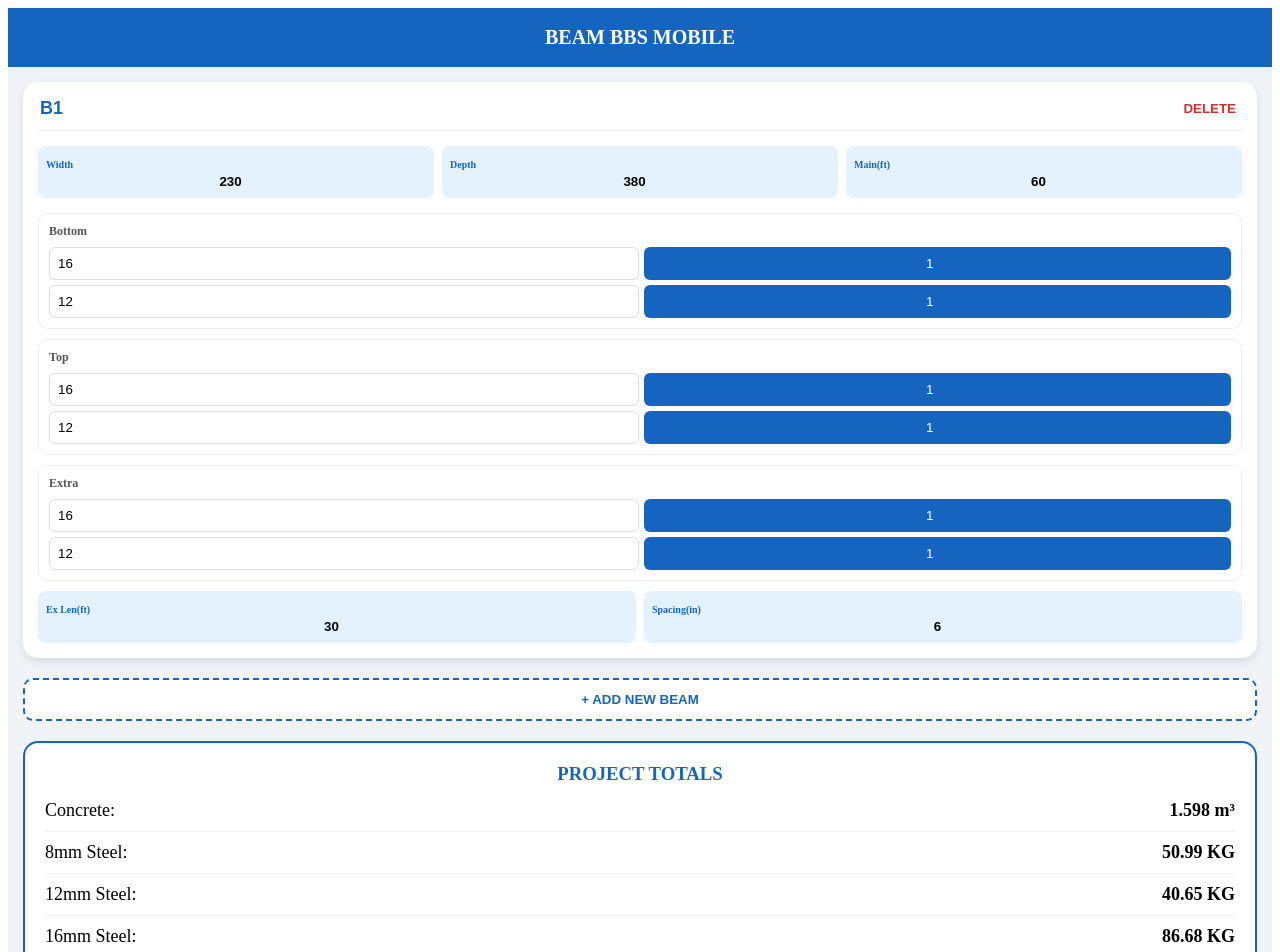
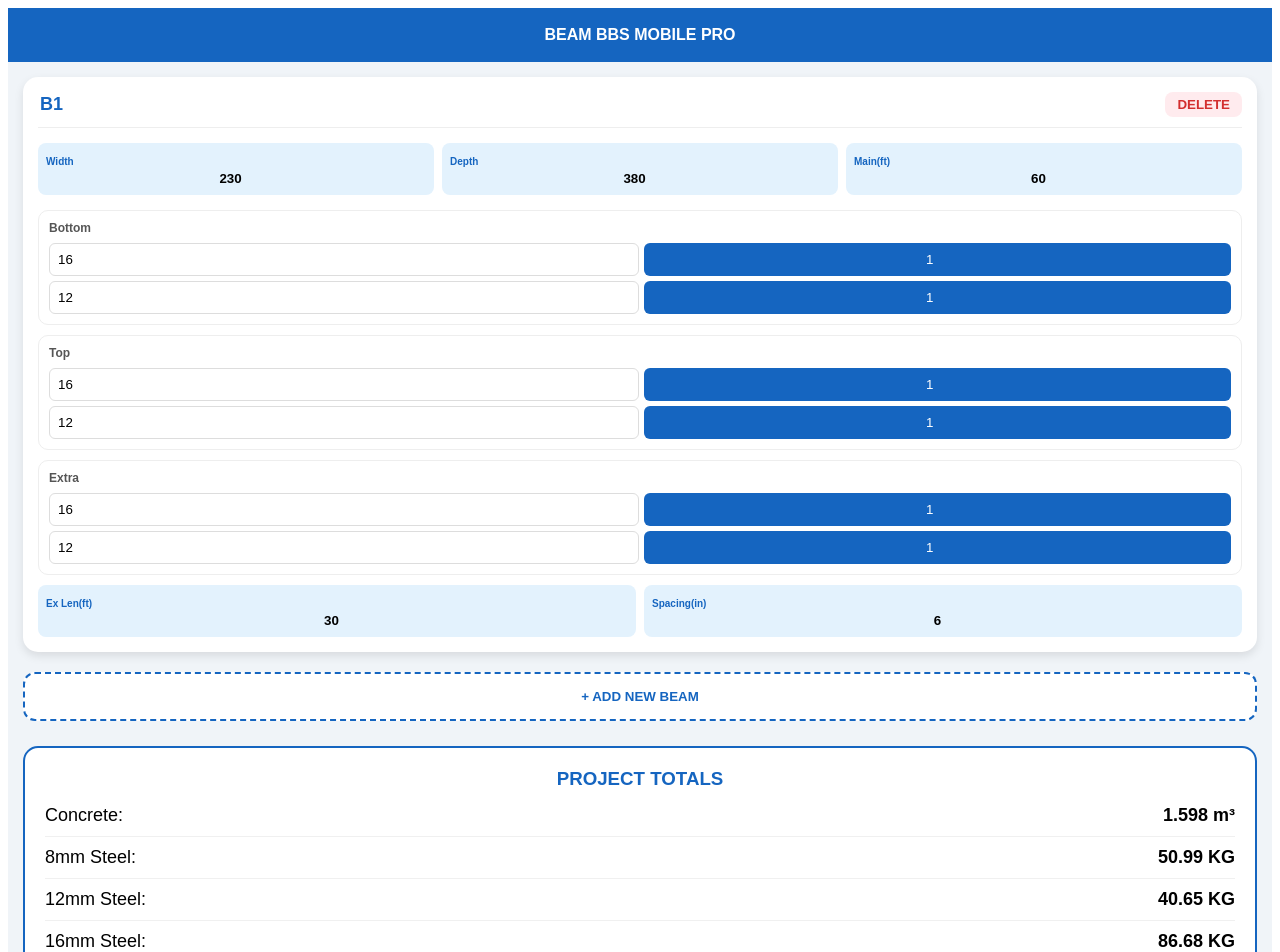
Before and after one commit to Movieeesss/BEAM-BBS, a React (Vite) app: page / in a window 1280 px wide. Shown: the top 952 px of the page. Built offline with nearby package versions, Linux system fonts and the light colour scheme.

Commit message:
Update BeamBBS.tsx

```diff
--- a/src/BeamBBS.tsx
+++ b/src/BeamBBS.tsx
@@ -12,8 +12,8 @@ const BUNDLE_DATA: Record<number, { weight: number; rods: number }> = {
   25: { weight: 46.3,  rods: 1 }
 };
 
-const DIVIDER = 3.281;
-const ROD_LEN = 12;
+const DIVIDER = 3.281; // Feet to Meters (Excel Divider)
+const ROD_LEN = 12;    // Rod Length in Meters
 
 interface RodEntry { dia: number; nos: string; }
 interface Beam {
@@ -52,7 +52,7 @@ const BeamBBS = () => {
     }));
   }, []);
 
-  // --- CALCULATION ENGINE: 100% EXCEL MATCH ---
+  // --- CALCULATION ENGINE: 100% EXCEL ROW MATCH ---
   const totals = useMemo(() => {
     const summary: Record<number, number> = { 8: 0, 10: 0, 12: 0, 16: 0, 20: 0, 25: 0 };
     let totalConcrete = 0;
@@ -62,28 +62,31 @@ const BeamBBS = () => {
       const L_Ex = (parseFloat(b.exFt) || 0) / DIVIDER;
       totalConcrete += (parseFloat(b.w) / 1000) * (parseFloat(b.d) / 1000) * L_Main;
 
-      const calcKg = (dia: number, nos: string, lenM: number) => {
+      // Exact Excel Row Formula
+      const calcRowKg = (dia: number, nos: string, lenM: number) => {
         const n = parseFloat(nos) || 0;
         if (n === 0 || !BUNDLE_DATA[dia]) return 0;
         const config = BUNDLE_DATA[dia];
-        // Exactly matches Excel Required Bundles * Bundle Weight
+        // ((Meters * Nos) / (RodsPerBundle * 12)) * BundleWeight
         return ((lenM * n) / (config.rods * ROD_LEN)) * config.weight;
       };
 
-      // CRITICAL CHANGE: Calculate every single field independently before summing
-      // Bottom Row
-      summary[b.bottom1.dia] += calcKg(b.bottom1.dia, b.bottom1.nos, L_Main);
-      summary[b.bottom2.dia] += calcKg(b.bottom2.dia, b.bottom2.nos, L_Main);
-      // Top Row
-      summary[b.top1.dia] += calcKg(b.top1.dia, b.top1.nos, L_Main);
-      summary[b.top2.dia] += calcKg(b.top2.dia, b.top2.nos, L_Main);
-      // Extra Row
-      summary[b.ex1.dia] += calcKg(b.ex1.dia, b.ex1.nos, L_Main);
-      summary[b.ex2.dia] += calcKg(b.ex2.dia, b.ex2.nos, L_Ex);
+      // SUMMING EVERY INPUT INDEPENDENTLY (MATCHES COLUMNS AH - AM)
+      // 16mm Calculations
+      summary[b.bottom1.dia] += calcRowKg(b.bottom1.dia, b.bottom1.nos, L_Main);
+      summary[b.top1.dia] += calcRowKg(b.top1.dia, b.top1.nos, L_Main);
+      summary[b.ex1.dia] += calcRowKg(b.ex1.dia, b.ex1.nos, L_Main);
 
+      // 12mm Calculations
+      summary[b.bottom2.dia] += calcRowKg(b.bottom2.dia, b.bottom2.nos, L_Main);
+      summary[b.top2.dia] += calcRowKg(b.top2.dia, b.top2.nos, L_Main);
+      summary[b.ex2.dia] += calcRowKg(b.ex2.dia, b.ex2.nos, L_Ex);
+
+      // Stirrups (8mm)
       const stirrupQty = Math.floor(((parseFloat(b.mainFt) || 0) * 12) / (parseFloat(b.spacing) || 6)) + 1;
-      summary[8] += calcKg(8, stirrupQty.toString(), 3.5 / DIVIDER);
+      summary[8] += calcRowKg(8, stirrupQty.toString(), 3.5 / DIVIDER);
     });
+
     return { summary, totalConcrete };
   }, [beams]);
 
@@ -97,32 +100,32 @@ const BeamBBS = () => {
 
   const downloadPDF = () => {
     const doc = new jsPDF() as any;
-    doc.text("Project Steel Summary", 14, 15);
+    doc.text("Beam Steel Summary Report", 14, 15);
     const rows = Object.entries(totals.summary)
       .filter(([_, kg]) => kg > 0)
       .map(([dia, kg]) => [`${dia}mm Steel`, `${kg.toFixed(2)} KG`]);
     doc.autoTable({ head: [['Diameter', 'Total Weight']], body: rows, startY: 20 });
-    doc.save("BBS_Report.pdf");
+    doc.save("Beam_BBS_Report.pdf");
   };
 
   return (
-    <div style={{ backgroundColor: '#f0f4f8', minHeight: '100vh', paddingBottom: '30px' }}>
-      <div style={{ backgroundColor: '#1565c0', color: 'white', padding: '18px', textAlign: 'center', fontWeight: 'bold', fontSize: '20px' }}>
-        BEAM BBS MOBILE
-      </div>
+    <div style={{ backgroundColor: '#f0f4f8', minHeight: '100vh', paddingBottom: '40px', fontFamily: 'sans-serif' }}>
+      <header style={{ backgroundColor: '#1565c0', color: 'white', padding: '18px', textAlign: 'center', fontWeight: 'bold' }}>
+        BEAM BBS MOBILE PRO
+      </header>
 
       <div style={{ padding: '15px' }}>
         {beams.map((b) => (
           <div key={b.id} style={{ backgroundColor: 'white', borderRadius: '15px', padding: '15px', marginBottom: '20px', boxShadow: '0 4px 10px rgba(0,0,0,0.1)' }}>
             <div style={{ display: 'flex', justifyContent: 'space-between', borderBottom: '1px solid #eee', paddingBottom: '10px', marginBottom: '15px' }}>
               <input value={b.grid} onChange={(e) => updateBeam(b.id, 'grid', e.target.value)} style={{ border: 'none', color: '#1565c0', fontWeight: 'bold', fontSize: '18px', width: '80px' }} />
-              <button onClick={() => deleteBeam(b.id)} style={{ color: '#d32f2f', background: 'none', border: 'none', fontWeight: 'bold' }}>DELETE</button>
+              <button onClick={() => deleteBeam(b.id)} style={{ color: '#d32f2f', background: '#ffebee', border: 'none', borderRadius: '8px', padding: '5px 12px', fontWeight: 'bold' }}>DELETE</button>
             </div>
 
             <div style={{ display: 'grid', gridTemplateColumns: '1fr 1fr 1fr', gap: '8px', marginBottom: '15px' }}>
-              <Input label="Width" val={b.w} set={(v:any) => updateBeam(b.id, 'w', v)} />
-              <Input label="Depth" val={b.d} set={(v:any) => updateBeam(b.id, 'd', v)} />
-              <Input label="Main(ft)" val={b.mainFt} set={(v:any) => updateBeam(b.id, 'mainFt', v)} />
+              <Box label="Width" val={b.w} set={(v:any) => updateBeam(b.id, 'w', v)} />
+              <Box label="Depth" val={b.d} set={(v:any) => updateBeam(b.id, 'd', v)} />
+              <Box label="Main(ft)" val={b.mainFt} set={(v:any) => updateBeam(b.id, 'mainFt', v)} />
             </div>
 
             <Section label="Bottom" entry1={b.bottom1} entry2={b.bottom2} set1={(f:any, v:any) => updateBeam(b.id, `bottom1.${f}`, v)} set2={(f:any, v:any) => updateBeam(b.id, `bottom2.${f}`, v)} />
@@ -130,13 +133,13 @@ const BeamBBS = () => {
             <Section label="Extra" entry1={b.ex1} entry2={b.ex2} set1={(f:any, v:any) => updateBeam(b.id, `ex1.${f}`, v)} set2={(f:any, v:any) => updateBeam(b.id, `ex2.${f}`, v)} />
 
             <div style={{ display: 'grid', gridTemplateColumns: '1fr 1fr', gap: '8px', marginTop: '10px' }}>
-              <Input label="Ex Len(ft)" val={b.exFt} set={(v:any) => updateBeam(b.id, 'exFt', v)} />
-              <Input label="Spacing(in)" val={b.spacing} set={(v:any) => updateBeam(b.id, 'spacing', v)} />
+              <Box label="Ex Len(ft)" val={b.exFt} set={(v:any) => updateBeam(b.id, 'exFt', v)} />
+              <Box label="Spacing(in)" val={b.spacing} set={(v:any) => updateBeam(b.id, 'spacing', v)} />
             </div>
           </div>
         ))}
 
-        <button onClick={addBeam} style={{ width: '100%', padding: '12px', background: 'white', border: '2px dashed #1565c0', color: '#1565c0', borderRadius: '10px', fontWeight: 'bold', marginBottom: '20px' }}>+ ADD NEW BEAM</button>
+        <button onClick={addBeam} style={{ width: '100%', padding: '15px', background: 'white', border: '2px dashed #1565c0', color: '#1565c0', borderRadius: '12px', fontWeight: 'bold', marginBottom: '25px' }}>+ ADD NEW BEAM</button>
 
         <div style={{ backgroundColor: '#fff', borderRadius: '15px', padding: '20px', border: '2px solid #1565c0' }}>
           <h3 style={{ margin: '0 0 15px 0', textAlign: 'center', color: '#1565c0' }}>PROJECT TOTALS</h3>
@@ -151,7 +154,7 @@ const BeamBBS = () => {
 
           <div style={{ display: 'grid', gridTemplateColumns: '1fr 1fr', gap: '10px', marginTop: '20px' }}>
             <button onClick={shareWhatsApp} style={{ padding: '15px', backgroundColor: '#25D366', color: 'white', border: 'none', borderRadius: '10px', fontWeight: 'bold' }}>WhatsApp</button>
-            <button onClick={downloadPDF} style={{ padding: '15px', backgroundColor: '#d32f2f', color: 'white', border: 'none', borderRadius: '10px', fontWeight: 'bold' }}>Download PDF</button>
+            <button onClick={downloadPDF} style={{ padding: '15px', backgroundColor: '#d32f2f', color: 'white', border: 'none', borderRadius: '10px', fontWeight: 'bold' }}>Print PDF</button>
           </div>
         </div>
       </div>
@@ -159,10 +162,10 @@ const BeamBBS = () => {
   );
 };
 
-const Input = ({ label, val, set }: any) => (
+const Box = ({ label, val, set }: any) => (
   <div style={{ backgroundColor: '#e3f2fd', padding: '8px', borderRadius: '8px' }}>
     <label style={{ fontSize: '10px', color: '#1565c0', fontWeight: 'bold' }}>{label}</label>
-    <input type="number" value={val} onChange={(e) => set(e.target.value)} style={{ width: '100%', border: 'none', background: 'transparent', textAlign: 'center', fontWeight: 'bold' }} />
+    <input type="number" value={val} onChange={(e) => set(e.target.value)} style={{ width: '100%', border: 'none', background: 'transparent', textAlign: 'center', fontWeight: 'bold', outline: 'none' }} />
   </div>
 );
 
@@ -172,12 +175,12 @@ const Section = ({ label, entry1, entry2, set1, set2 }: any) => {
     <div style={{ border: '1px solid #eee', borderRadius: '10px', padding: '10px', marginBottom: '10px' }}>
       <div style={{ fontSize: '12px', fontWeight: 'bold', marginBottom: '8px', color: '#555' }}>{label}</div>
       <div style={{ display: 'flex', gap: '5px', marginBottom: '5px' }}>
-        <input type="number" value={entry1.dia} onChange={e => set1('dia', e.target.value)} style={{ width: '50%', padding: '8px', borderRadius: '6px', border: '1px solid #ddd' }} />
-        <input type="number" value={entry1.nos} onChange={e => set1('nos', e.target.value)} style={{ width: '50%', padding: '8px', borderRadius: '6px', border: 'none', backgroundColor: isAct(entry1.nos) ? '#1565c0' : '#eee', color: isAct(entry1.nos) ? 'white' : '#000', textAlign: 'center' }} />
+        <input type="number" value={entry1.dia} onChange={e => set1('dia', e.target.value)} style={{ width: '50%', padding: '8px', borderRadius: '6px', border: '1px solid #ddd' }} placeholder="Dia" />
+        <input type="number" value={entry1.nos} onChange={e => set1('nos', e.target.value)} style={{ width: '50%', padding: '8px', borderRadius: '6px', border: 'none', backgroundColor: isAct(entry1.nos) ? '#1565c0' : '#eee', color: isAct(entry1.nos) ? 'white' : '#000', textAlign: 'center' }} placeholder="Nos" />
       </div>
       <div style={{ display: 'flex', gap: '5px' }}>
-        <input type="number" value={entry2.dia} onChange={e => set2('dia', e.target.value)} style={{ width: '50%', padding: '8px', borderRadius: '6px', border: '1px solid #ddd' }} />
-        <input type="number" value={entry2.nos} onChange={e => set2('nos', e.target.value)} style={{ width: '50%', padding: '8px', borderRadius: '6px', border: 'none', backgroundColor: isAct(entry2.nos) ? '#1565c0' : '#eee', color: isAct(entry2.nos) ? 'white' : '#000', textAlign: 'center' }} />
+        <input type="number" value={entry2.dia} onChange={e => set2('dia', e.target.value)} style={{ width: '50%', padding: '8px', borderRadius: '6px', border: '1px solid #ddd' }} placeholder="Dia" />
+        <input type="number" value={entry2.nos} onChange={e => set2('nos', e.target.value)} style={{ width: '50%', padding: '8px', borderRadius: '6px', border: 'none', backgroundColor: isAct(entry2.nos) ? '#1565c0' : '#eee', color: isAct(entry2.nos) ? 'white' : '#000', textAlign: 'center' }} placeholder="Nos" />
       </div>
     </div>
   );
```
